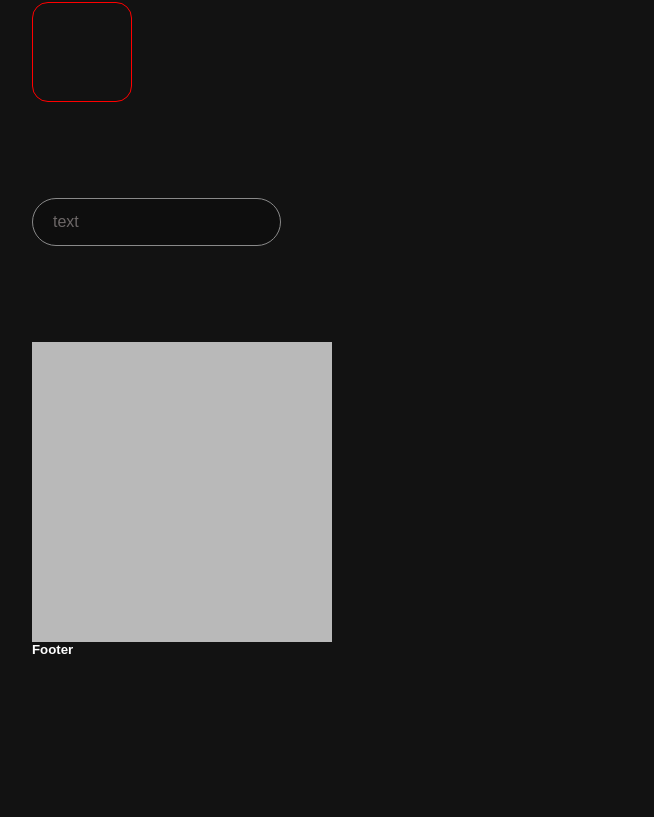
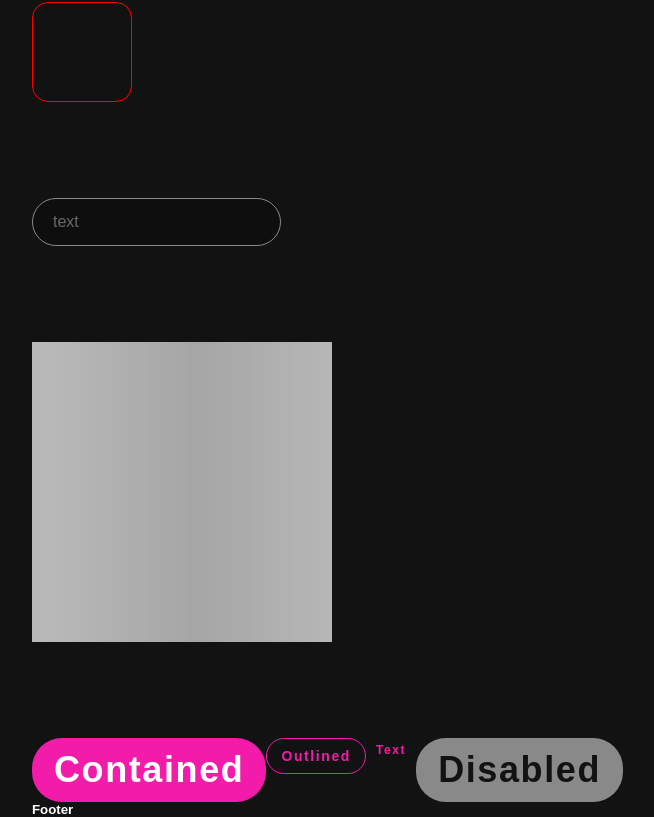
Before and after one commit to davidevignozzi/react-exercise-pick_me, a React (Create React App) app: page / in a window 1280 px wide. Shown: the part 704-1521 px from the top of the page, without its empty margins (38-692 px from the left). Before the commit the page ends 1361 px from the top, so only its background shows below. Built offline with nearby package versions, Linux system fonts and the light colour scheme.

Commit message:
Custom Theme & button

```diff
--- a/src/components/styled/Button.js
+++ b/src/components/styled/Button.js
@@ -0,0 +1,156 @@
+import {
+  space,
+  layout,
+  typography,
+  color,
+  border,
+  shadow,
+  position,
+  compose,
+  variant,
+} from 'styled-system';
+import { css } from '@styled-system/css';
+import styled from 'styled-components';
+
+const StyledButton = styled('button')(
+  variant({
+    prop: 'size',
+    variants: {
+      sm: {
+        height: '24px',
+        borderRadius: '18px',
+        paddingX: '10px',
+        fontSize: '12px',
+      },
+      md: {
+        height: '36px',
+        borderRadius: '22px',
+        paddingX: '14px',
+        fontSize: '14px',
+      },
+      lg: {
+        height: '48px',
+        borderRadius: '26px',
+        paddingX: '14px',
+        fontSize: '28px',
+      },
+      xl: {
+        height: '64px',
+        borderRadius: '30px',
+        paddingX: '22px',
+        fontSize: '36px',
+        fontWeight: 500,
+      },
+    },
+  }),
+  variant({
+    variants: {
+      contained: {
+        background: 'purple.300',
+        color: 'white',
+        border: 'none',
+        '&:hover': {
+          background: 'purple.600',
+        },
+      },
+      outlined: {
+        background: 'transparent',
+        color: 'purple.300',
+        border: '1.2px solid',
+        borderColor: 'purple.300',
+        '&:hover': {
+          color: 'purple.600',
+          borderColor: 'purple.600',
+          '& svg > *': {
+            fill: 'purple.600',
+          },
+        },
+      },
+      text: {
+        background: 'transparent',
+        color: 'purple.300',
+        border: 'none',
+        '&:hover': {
+          color: 'purple.600',
+          '& svg > *': {
+            fill: 'purple.600',
+          },
+        },
+      },
+      disabled: {
+        background: 'grey.600',
+        color: 'grey.800',
+        border: 'none',
+        cursor: 'not-allowed',
+      },
+    },
+  }),
+  ({ isFullwidth, iconColor }) =>
+    css({
+      display: 'inline-flex',
+      justifyContent: 'center',
+      alignItems: 'center',
+      width: isFullwidth ? '100%' : undefined,
+      transition: 'all 250ms, transform 0.1s ease-in-out',
+      fontWeight: '600',
+      outline: 'none',
+      whiteSpace: 'nowrap',
+      userSelect: 'none',
+      cursor: 'pointer',
+      letterSpacing: '0.1rem',
+      '& svg > *': {
+        fill: iconColor ? iconColor : 'white',
+        transition: 'all 250ms, transform 0.1s ease-in-out',
+      },
+    }),
+  compose(space, typography, color, position, shadow, border, layout)
+);
+
+const StyledContent = styled('div')({
+  transition: 'all 125ms',
+  display: 'inline-flex',
+  alignItems: 'center',
+  justifyContent: 'center',
+});
+
+const ButtonIcon = styled.span(
+  {
+    display: 'inline-flex',
+    alignSelf: 'center',
+    fontSize: '16px',
+    flexShrink: 0,
+    color: 'inherit',
+  },
+  space
+);
+
+const Button = ({
+  variant,
+  leftIcon,
+  rightIcon,
+  children,
+  isLoading = false,
+  ...rest
+}) => {
+  return (
+    <StyledButton
+      disabled={isLoading}
+      variant={isLoading ? 'disabled' : variant || 'contained'}
+      {...rest}
+    >
+      <StyledContent>
+        {!isLoading && leftIcon && (
+          <ButtonIcon mr="6px"> {leftIcon} </ButtonIcon>
+        )}
+
+        {children}
+
+        {!isLoading && rightIcon && (
+          <ButtonIcon ml="6px"> {rightIcon} </ButtonIcon>
+        )}
+      </StyledContent>
+    </StyledButton>
+  );
+};
+
+export default Button;
--- a/src/components/styled/index.js
+++ b/src/components/styled/index.js
@@ -1,9 +1,9 @@
 import InputWrapper from './Input';
 import Container from './Container';
 import Box from './Box';
-// import Button from "./Button";
+import Button from './Button';
 import Stack from './Stack';
 import Skeleton from './Skeleton';
 
-export { Box, Container, Stack, InputWrapper, Skeleton };
+export { Box, Container, Stack, InputWrapper, Skeleton, Button };
 // export { InputWrapper, Container, Box, Button, Stack, Skeleton };
--- a/src/index.js
+++ b/src/index.js
@@ -2,11 +2,15 @@ import React from 'react';
 import { createRoot } from 'react-dom/client';
 import './index.css';
 import App from './App';
+import { ThemeProvider } from 'styled-components';
+import theme from './theme';
 
 const root = createRoot(document.getElementById('root'));
 
 root.render(
   <React.StrictMode>
-    <App />
+    <ThemeProvider theme={theme}>
+      <App />
+    </ThemeProvider>
   </React.StrictMode>
 );
--- a/src/screen/home-screen.js
+++ b/src/screen/home-screen.js
@@ -2,6 +2,7 @@ import React from 'react';
 import Layout from '../components/layout';
 import {
   Box,
+  Button,
   Container,
   InputWrapper,
   Skeleton,
@@ -54,6 +55,20 @@ const HomePage = () => {
           <InputWrapper placeholder="text" />
         </Box>
         <Skeleton width="300px" height="300px" />
+        <Stack spacing="24px" mt="96px">
+          <Button size="xl" variant="contained">
+            Contained
+          </Button>
+          <Button size="md" variant="outlined">
+            Outlined
+          </Button>
+          <Button size="sm" variant="text">
+            Text
+          </Button>
+          <Button size="xl" variant="disabled">
+            Disabled
+          </Button>
+        </Stack>
       </Container>
     </Layout>
   );
--- /dev/null
+++ b/src/theme.js
@@ -0,0 +1,34 @@
+const theme = {
+  breakpoints: ['40em', '80em'],
+  colors: {
+    white: '#fff',
+    error: '#ff6966',
+    purple: {
+      300: '#f31caa',
+      600: '#ad3eff',
+    },
+    grey: {
+      900: '#0e0e0e',
+      800: '#121212',
+      700: '#6c6767',
+      600: '#898989',
+      500: '#B9B9B9',
+    },
+  },
+  background: {
+    purple: {
+      300: '#f31caa',
+      600: '#ad3eff',
+    },
+    grey: {
+      900: '#0e0e0e',
+      800: '#121212',
+      700: '#6c6767',
+      600: '#898989',
+      500: '#B9B9B9',
+    },
+  },
+  fontFamily: 'Poppins',
+};
+
+export default theme;
```
